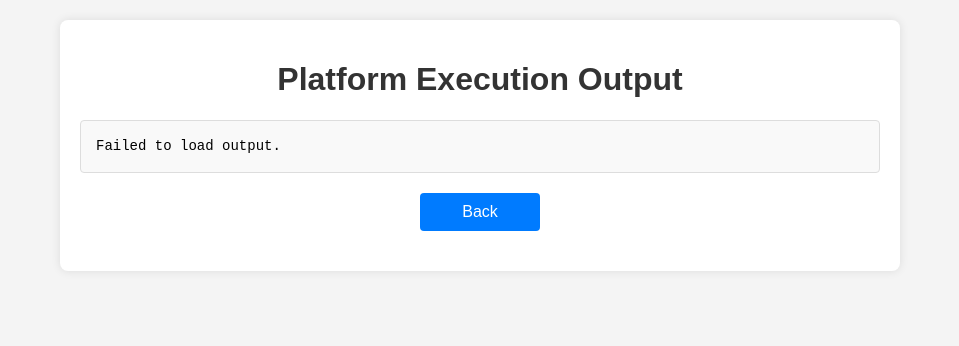
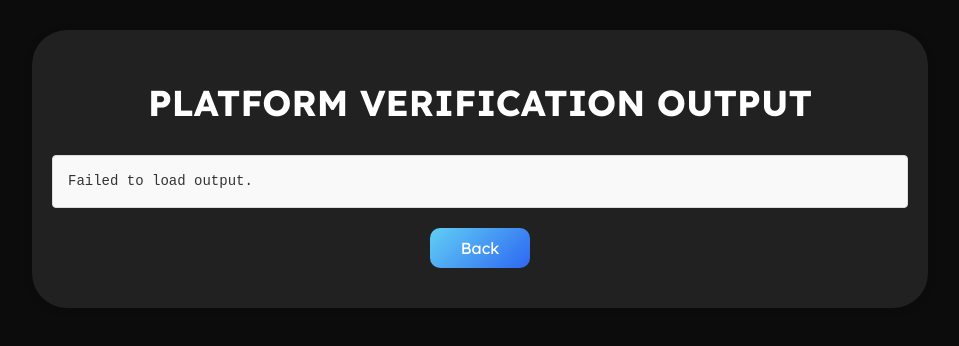
Before and after one commit to MehulPrince/Cluster_Platform_Verifier, a plain HTML site: page static/output.html in a window 1280 px wide. Shown: the whole page, without its empty margins (160-1119 px from the left). Drawn offline with Linux system fonts and the light colour scheme; no server answers.

Commit message:
Update output.html

```diff
--- a/static/output.html
+++ b/static/output.html
@@ -4,24 +4,38 @@
     <meta charset="UTF-8">
     <meta name="viewport" content="width=device-width, initial-scale=1.0">
     <title>Platform Execution Output</title>
+    <link rel="icon" href="https://www.acceleronlabs.com/wp-content/uploads/2024/07/favicon.png" sizes="32x32">
+  <link rel="stylesheet" href="style.css">
+  <link href="https://fonts.googleapis.com/css2?family=Lexend:wght@400;700&display=swap" rel="stylesheet">
+  <link rel="icon" href="https://www.acceleronlabs.com/wp-content/uploads/2024/07/favicon.png" sizes="192x192">
+  <link rel="stylesheet" href="https://cdnjs.cloudflare.com/ajax/libs/font-awesome/5.15.4/css/all.min.css">
     <style>
+        * {
+        	margin-top: 30px;
+            padding: 0;
+            box-sizing: border-box;
+        }
         body {
-            font-family: Arial, sans-serif;
-            background-color: #f4f4f4;
+            font-family: 'Lexend', sans-serif;
+            background-color: #0c0c0c;
             margin: 0;
-            padding: 20px;
-        }
-        .container {
-            max-width: 800px;
-            margin: 0 auto;
-            background: #fff;
-            padding: 20px;
-            border-radius: 8px;
-            box-shadow: 0 0 10px rgba(0, 0, 0, 0.1);
+            padding: 0;
         }
         h1 {
             text-align: center;
-            color: #333;
+            font-size: 36px;
+            font-weight: bold;
+            text-transform: uppercase;
+            color: #ffffff;
+            margin-bottom: 20px;
+        }
+        .container {
+            width: 70%;  /* Adjusted container width */
+            margin: auto;
+            padding: 20px;
+            background: #212121;
+            border-radius: 35px;
+            box-shadow: 0 2px 10px rgba(0, 0, 0, 0.1);
         }
         pre {
             background: #f9f9f9;
@@ -33,6 +47,7 @@
             font-family: monospace;
             font-size: 14px;
             line-height: 1.5;
+            color: #333;
         }
         .back-button {
             display: block;
@@ -41,11 +56,12 @@
             padding: 10px;
             text-align: center;
             background: #007bff;
-            color: #fff;
-            border: none;
-            border-radius: 4px;
+            border-radius: 10px;
             cursor: pointer;
             text-decoration: none;
+            background-image: linear-gradient(135deg, #62cff4, #2c67f2);
+  			color: white;
+            border: none;
         }
         .back-button:hover {
             background: #0056b3;
@@ -54,7 +70,7 @@
 </head>
 <body>
     <div class="container">
-        <h1>Platform Execution Output</h1>
+        <h1>Platform verification Output</h1>
         <pre id="output-content">Loading...</pre>
         <a href="/" class="back-button">Back</a>
     </div>
```
